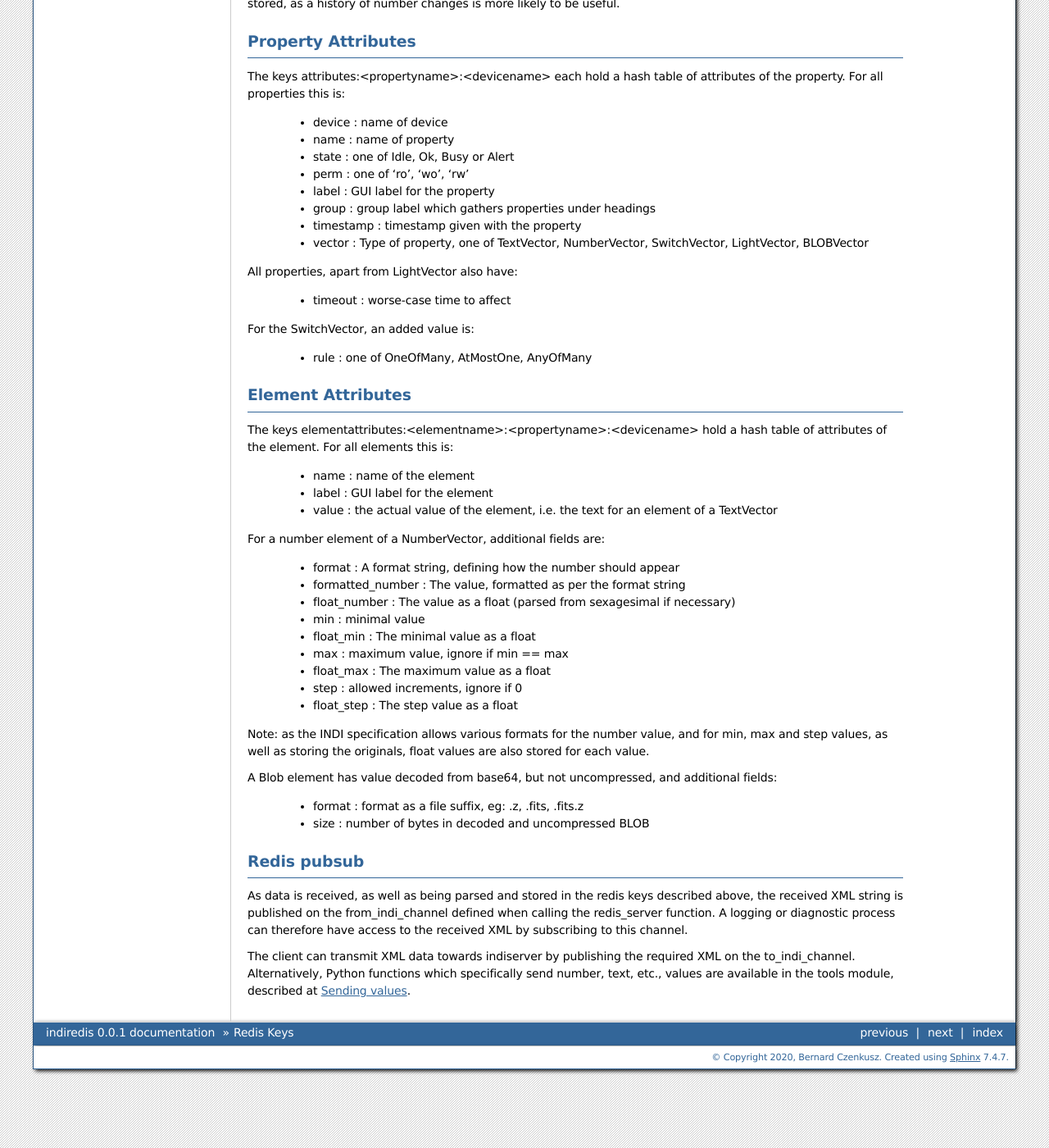
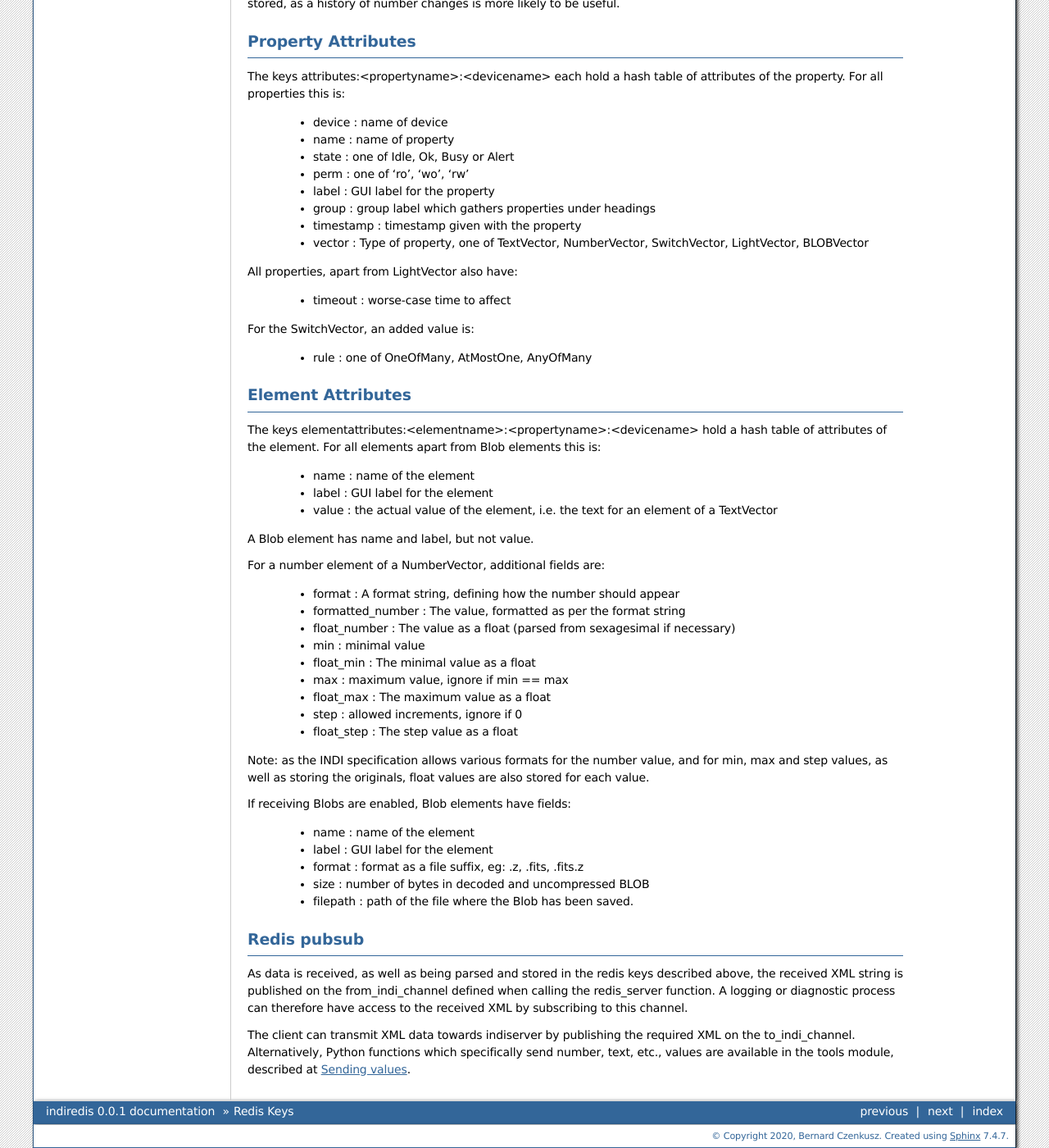
Before and after one commit to bernie-skipole/indi, a Sphinx documentation site: the page built from docs/source/usage/redis_keys.rst, in a window 1280 px wide and 1400 px high, scrolled down 2148 px. Shown: the whole window at 82% size. Built offline with Sphinx 7.4.7, drawn with Linux system fonts in a browser that asks for light colours.

Commit message:
Working on Blobs

```diff
--- a/docs/source/usage/introduction.rst
+++ b/docs/source/usage/introduction.rst
@@ -68,11 +68,7 @@ For example, your Python script to import and run this service could be::
 
     # Set the blob_folder to a directory of your choice
 
-Note that BLOB's - Binary Large Objects, such as images are not stored in redis, but are set into a directory of your choice defined by the blob_folder argument. As devices are learnt by the client, subdirectories are created with the device names, so with the above example, you will find a directory::
-
-    /home/bernard/indiblobs/device1
-
-holding BLOBs from device1.
+Note that BLOB's - Binary Large Objects, such as images are not stored in redis, but are set into a directory of your choice defined by the blob_folder argument.
 
 indiredis.indiwsgi
 ^^^^^^^^^^^^^^^^^^
--- a/docs/source/usage/redis_keys.rst
+++ b/docs/source/usage/redis_keys.rst
@@ -128,12 +128,13 @@ For the SwitchVector, an added value is:
 Element Attributes
 ^^^^^^^^^^^^^^^^^^
 
-The keys elementattributes:<elementname>:<propertyname>:<devicename> hold a hash table of attributes of the element. For all elements this is:
+The keys elementattributes:<elementname>:<propertyname>:<devicename> hold a hash table of attributes of the element. For all elements apart from Blob elements this is:
 
     * name : name of the element
     * label : GUI label for the element
     * value : the actual value of the element, i.e. the text for an element of a TextVector
 
+A Blob element has name and label, but not value.
 
 For a number element of a NumberVector, additional fields are:
 
@@ -149,10 +150,13 @@ For a number element of a NumberVector, additional fields are:
 
 Note: as the INDI specification allows various formats for the number value, and for min, max and step values, as well as storing the originals, float values are also stored for each value.
 
-A Blob element has value decoded from base64, but not uncompressed, and additional fields:
+If receiving Blobs are enabled, Blob elements have fields:
 
+    * name : name of the element
+    * label : GUI label for the element
     * format : format as a file suffix, eg: .z, .fits, .fits.z
     * size : number of bytes in decoded and uncompressed BLOB
+    * filepath : path of the file where the Blob has been saved.
 
 
 Redis pubsub
```
Also changed, not shown: 1 other file.
